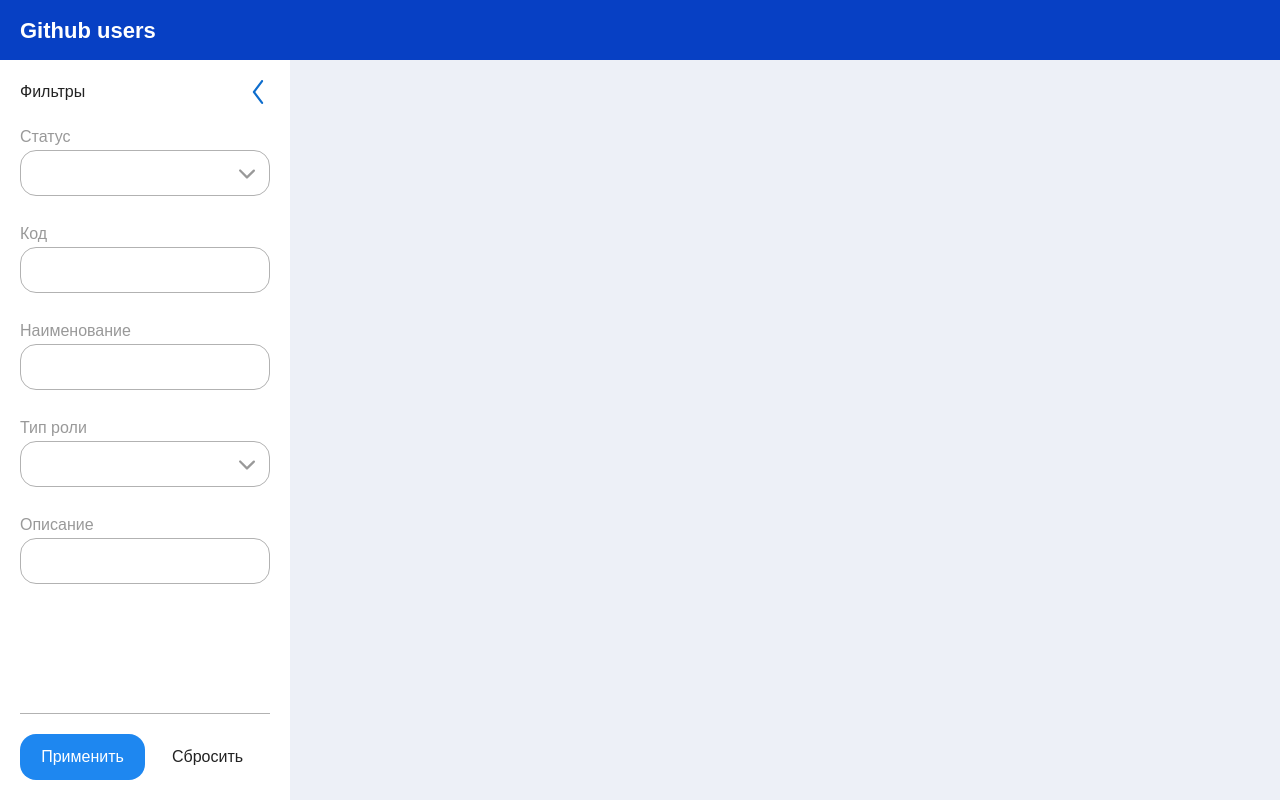
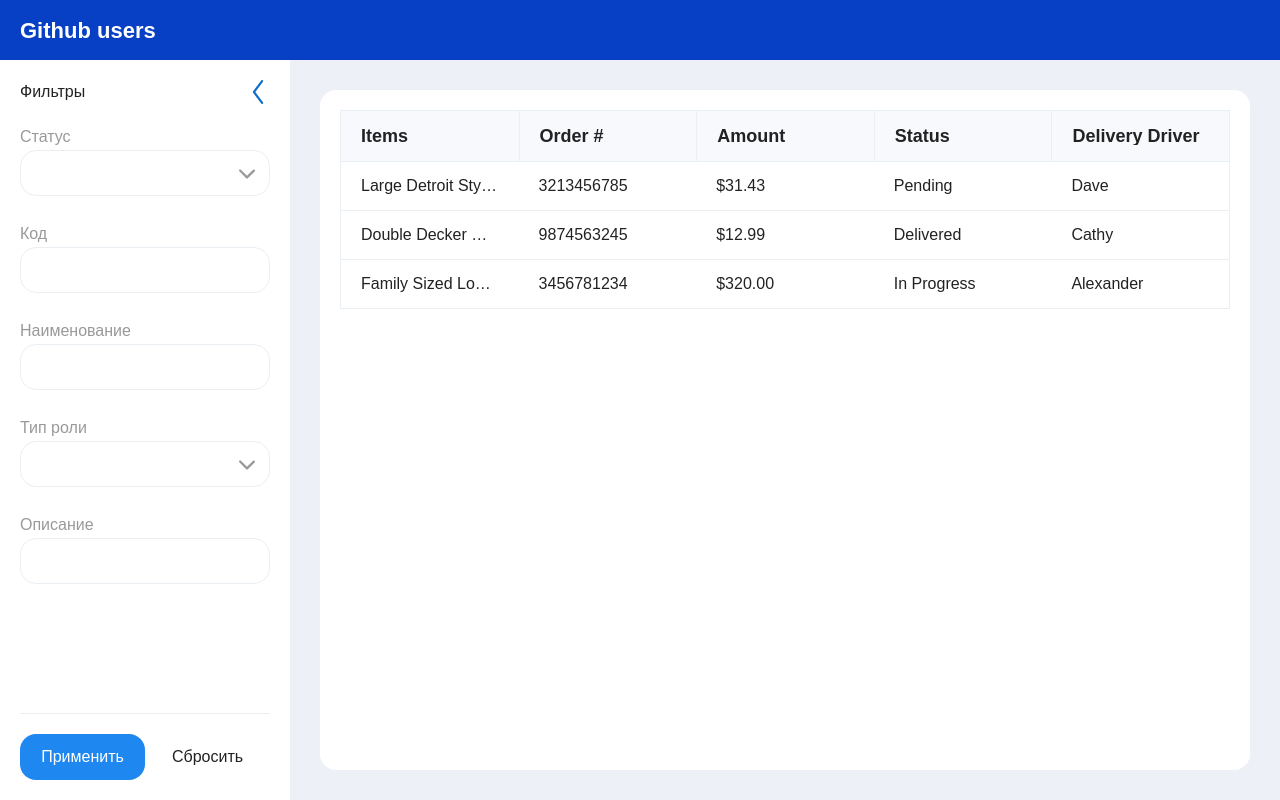
Before and after one commit to Toxic110/github-users, a React app: page / in a window 1280 px wide. Built offline with nearby package versions, Linux system fonts and the light colour scheme.

Commit message:
Поправил сайдбар, добавил ui-table

```diff
--- a/src/assets/styles/app.scss
+++ b/src/assets/styles/app.scss
@@ -9,7 +9,10 @@
 @import './ui-kit/_label';
 @import './ui-kit/_select';
 @import './ui-kit/_pagination';
+@import './ui-kit/_table';
 
 @import './blocks/_header';
 @import './blocks/_not-found';
+@import './blocks/_main-page';
 @import './blocks/_sidebar';
+@import './blocks/_main-table';
--- /dev/null
+++ b/src/assets/styles/blocks/_main-page.scss
@@ -0,0 +1,18 @@
+.main-page {
+  display: flex;
+
+  &__open-sidebar {
+    width: 0;
+    height: 30px;
+    margin-top: 15px;
+    background: url('../../images/sidebar-arrow.svg') no-repeat center center/80%,
+      $color-white;
+    transform: scale(-1);
+    cursor: pointer;
+    transition: $transition;
+
+    &--show {
+      width: 30px;
+    }
+  }
+}
--- /dev/null
+++ b/src/assets/styles/blocks/_main-table.scss
@@ -0,0 +1,11 @@
+.main-table {
+  width: calc(100% - 350px);
+  margin: 30px;
+  padding: 20px;
+  border-radius: $radius;
+  background: $color-white;
+
+  &--full-width {
+    width: calc(100% - 60px);
+  }
+}
--- a/src/assets/styles/blocks/_sidebar.scss
+++ b/src/assets/styles/blocks/_sidebar.scss
@@ -1,4 +1,5 @@
 .sidebar {
+  position: relative;
   display: flex;
   flex-direction: column;
   width: 290px;
@@ -24,6 +25,7 @@
     height: 24px;
     background: url('../../images/sidebar-arrow.svg') no-repeat center center/cover;
     cursor: pointer;
+    transition: $transition;
   }
 }
 
--- /dev/null
+++ b/src/assets/styles/ui-kit/_table.scss
@@ -0,0 +1,55 @@
+.ui-table {
+  width: 100%;
+  display: grid;
+  overflow: auto;
+  border: 1px solid $color-grey;
+
+  &__wrapper {
+    background: $color-white;
+    overflow: hidden;
+  }
+
+  thead,
+  tbody,
+  tr {
+    display: contents;
+  }
+
+  th {
+    position: relative;
+    font-size: 18px;
+    border-bottom: 1px solid $color-grey;
+    background: $color-white-light;
+  }
+
+  th + th {
+    border-left: 1px solid $color-grey;
+  }
+
+  th,
+  td {
+    text-align: left;
+    padding: 16px 20px;
+    min-width: 100px;
+  }
+
+  th span,
+  td span {
+    white-space: nowrap;
+    text-overflow: ellipsis;
+    overflow: hidden;
+    display: block;
+  }
+
+  tr td {
+    border-bottom: 1px solid $color-grey;
+  }
+
+  tr {
+    &:last-child {
+      td {
+        border-bottom: 0;
+      }
+    }
+  }
+}
--- a/src/assets/styles/utils/_variables.scss
+++ b/src/assets/styles/utils/_variables.scss
@@ -24,7 +24,8 @@ $color-button-primary-hover: #0f7ae5;
 $color-button-primary-active: #0e6dcd;
 $color-white: #ffffff;
 $color-black: #222222;
-$color-grey: #b2b2b2;
+$color-grey: #eaeff3;
 $color-grey-hard: #999999;
 $color-body: #edf0f7;
 $color-header: #0740c4;
+$color-white-light: #f7f9fc;
--- a/src/pages/main-page/components/sidebar.tsx
+++ b/src/pages/main-page/components/sidebar.tsx
@@ -1,26 +1,25 @@
 import { Button, Input, Select } from '@ui';
 import classNames from 'classnames';
-import { useCallback, useState } from 'react';
+import { useCallback } from 'react';
 
 const mokeOptions = [
   { label: 'val1', value: 1 },
   { label: 'val2', value: 2 },
 ];
 
-export const Sidebar = () => {
-  const [isHide, setIsHide] = useState<boolean>(false);
+interface ISidebar {
+  hide: boolean;
+  onClose(flag: boolean): void;
+}
 
-  const handleArrowClick = useCallback(() => setIsHide((prev) => !prev), []);
+export const Sidebar: React.FC<ISidebar> = ({ hide, onClose }) => {
+  const handleClose = useCallback(() => onClose(true), [onClose]);
 
   return (
-    <div className={classNames('sidebar', isHide && 'sidebar--hide')}>
+    <div className={classNames('sidebar', hide && 'sidebar--hide')}>
       <div className="sidebar-head">
         <div className="sidebar-head__title">Фильтры</div>
-        <div
-          className="sidebar-head__arrow"
-          onClick={handleArrowClick}
-          role="presentation"
-        />
+        <div className="sidebar-head__arrow" onClick={handleClose} role="presentation" />
       </div>
       <div className="sidebar-body">
         <div className="sidebar-body__row">
--- /dev/null
+++ b/src/pages/main-page/components/table.tsx
@@ -0,0 +1,74 @@
+import { Table } from '@ui';
+import classNames from 'classnames';
+
+const tableHeaders = ['Items', 'Order #', 'Amount', 'Status', 'Delivery Driver'];
+
+const TableContent = () => {
+  return (
+    <tbody>
+      <tr>
+        <td>
+          <span>Large Detroit Style Pizza</span>
+        </td>
+        <td>
+          <span>3213456785</span>
+        </td>
+        <td>
+          <span>$31.43</span>
+        </td>
+        <td>
+          <span>Pending</span>
+        </td>
+        <td>
+          <span>Dave</span>
+        </td>
+      </tr>
+      <tr>
+        <td>
+          <span>Double Decker Club With Fries. Pickles, extra side avacado</span>
+        </td>
+        <td>
+          <span>9874563245</span>
+        </td>
+        <td>
+          <span>$12.99</span>
+        </td>
+        <td>
+          <span>Delivered</span>
+        </td>
+        <td>
+          <span>Cathy</span>
+        </td>
+      </tr>
+      <tr>
+        <td>
+          <span>Family Sized Lobster Dinner</span>
+        </td>
+        <td>
+          <span>3456781234</span>
+        </td>
+        <td>
+          <span>$320.00</span>
+        </td>
+        <td>
+          <span>In Progress</span>
+        </td>
+        <td>
+          <span>Alexander</span>
+        </td>
+      </tr>
+    </tbody>
+  );
+};
+
+interface IMainTable {
+  fullWidth: boolean;
+}
+
+export const MainTable: React.FC<IMainTable> = ({ fullWidth }) => {
+  return (
+    <div className={classNames('main-table', fullWidth && 'main-table--full-width')}>
+      <Table headers={tableHeaders} tableContent={<TableContent />} />
+    </div>
+  );
+};
--- a/src/pages/main-page/index.tsx
+++ b/src/pages/main-page/index.tsx
@@ -1,5 +1,25 @@
+import classNames from 'classnames';
+import { useCallback, useState } from 'react';
+
 import { Sidebar } from './components/sidebar';
+import { MainTable } from './components/table';
 
 export const MainPage = () => {
-  return <Sidebar />;
+  const [isOpen, setIsOpen] = useState<boolean>(false);
+  const handleArrowClick = useCallback(() => setIsOpen((prev) => !prev), []);
+
+  return (
+    <div className="main-page">
+      <div
+        className={classNames(
+          'main-page__open-sidebar',
+          isOpen && 'main-page__open-sidebar--show',
+        )}
+        onClick={handleArrowClick}
+        role="presentation"
+      />
+      <Sidebar hide={isOpen} onClose={setIsOpen} />
+      <MainTable fullWidth={isOpen} />
+    </div>
+  );
 };
--- /dev/null
+++ b/src/ui-components/Table.tsx
@@ -0,0 +1,30 @@
+import { useMemo } from 'react';
+interface ITable {
+  headers: string[];
+  tableContent: React.ReactNode;
+}
+
+export const Table: React.FC<ITable> = ({ headers, tableContent }) => {
+  const repeatCount = useMemo(() => headers.length, [headers]);
+
+  return (
+    <div className="ui-table__wrapper">
+      <table
+        className="ui-table"
+        data-repeat={headers.length}
+        style={{ gridTemplateColumns: `repeat(${repeatCount}, 1fr)` }}
+      >
+        <thead>
+          <tr>
+            {headers.map((elem) => (
+              <th key={elem}>
+                <span>{elem}</span>
+              </th>
+            ))}
+          </tr>
+        </thead>
+        {tableContent}
+      </table>
+    </div>
+  );
+};
--- a/src/ui-components/index.ts
+++ b/src/ui-components/index.ts
@@ -2,3 +2,4 @@ export * from './Button';
 export * from './Input';
 export * from './Pagination';
 export * from './Select';
+export * from './Table';
```
